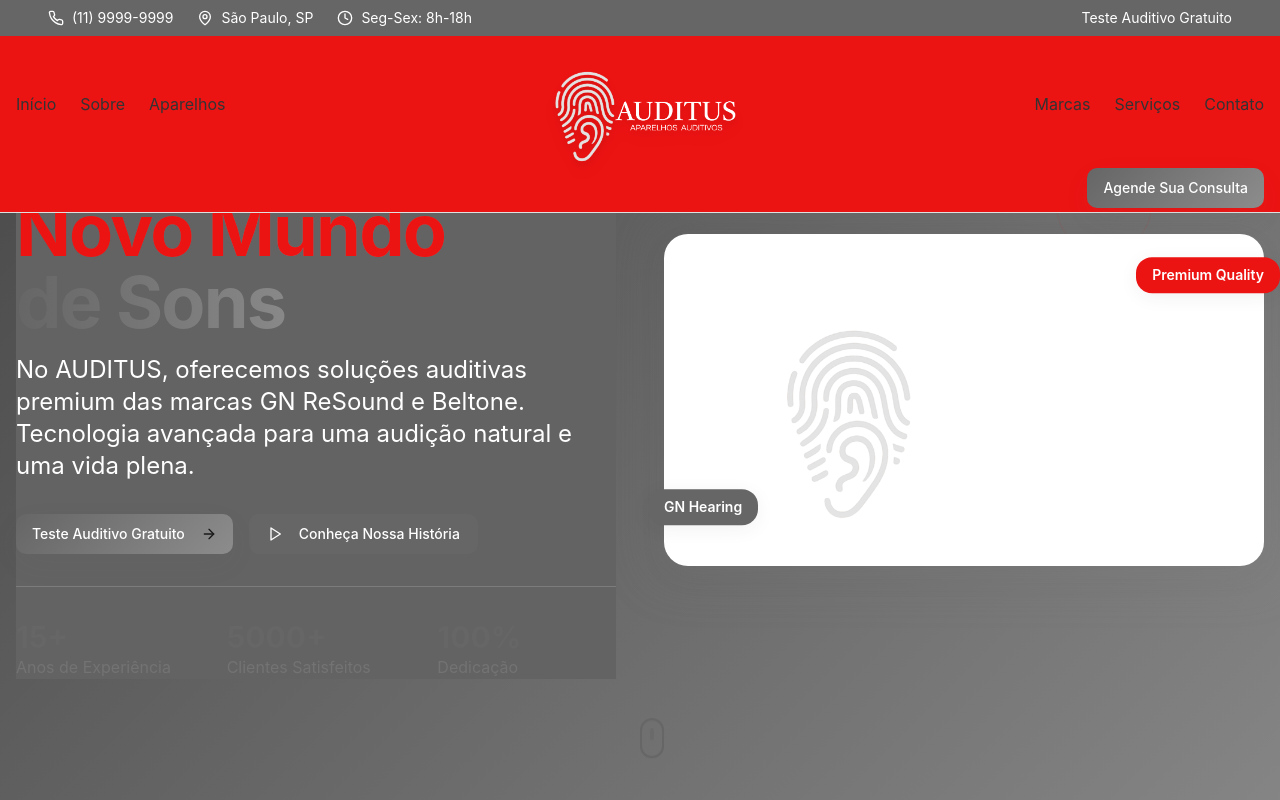
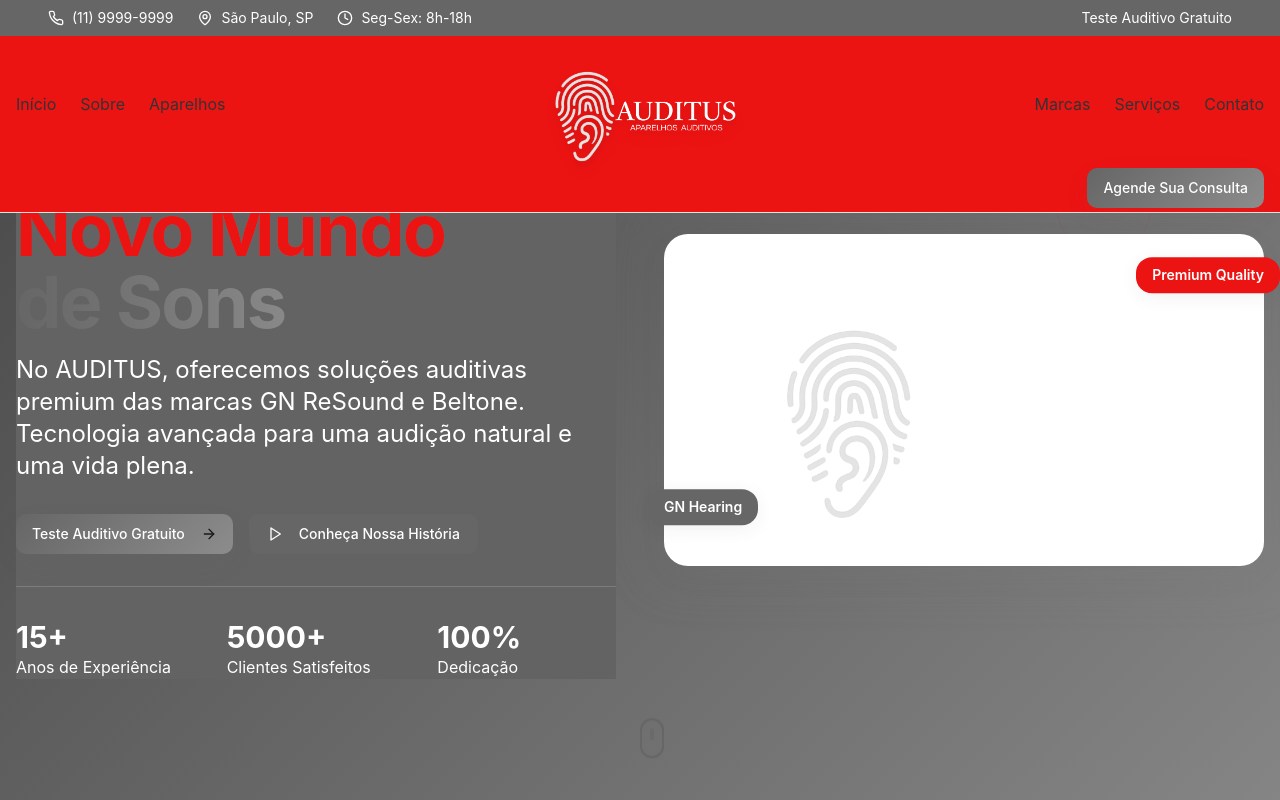
Before and after one commit to sdrmacedo-alt/auditusbelem, a React (Vite) app: page / in a window 1280 px wide. Shown: the top 800 px of the page. Built offline with nearby package versions, Linux system fonts and the light colour scheme.

Commit message:
Change font color to white
Changed the font color to white for improved visibility.

```diff
--- a/src/components/Hero.tsx
+++ b/src/components/Hero.tsx
@@ -49,16 +49,16 @@ const Hero = () => {
             {/* Statistics */}
             <div className="grid grid-cols-3 gap-8 pt-8 border-t border-border/20">
               <div className="text-center lg:text-left">
-                <div className="text-3xl font-bold text-primary">15+</div>
-                <div className="text-muted-foreground">Anos de Experiência</div>
+                <div className="text-3xl font-bold text-white">15+</div>
+                <div className="text-white">Anos de Experiência</div>
               </div>
               <div className="text-center lg:text-left">
-                <div className="text-3xl font-bold text-primary">5000+</div>
-                <div className="text-muted-foreground">Clientes Satisfeitos</div>
+                <div className="text-3xl font-bold text-white">5000+</div>
+                <div className="text-white">Clientes Satisfeitos</div>
               </div>
               <div className="text-center lg:text-left">
-                <div className="text-3xl font-bold text-primary">100%</div>
-                <div className="text-muted-foreground">Dedicação</div>
+                <div className="text-3xl font-bold text-white">100%</div>
+                <div className="text-white">Dedicação</div>
               </div>
             </div>
           </div>
```
